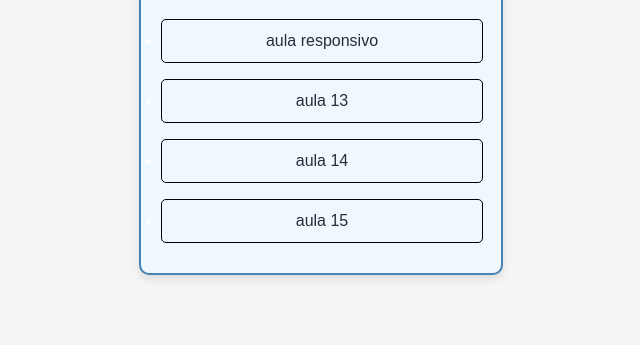
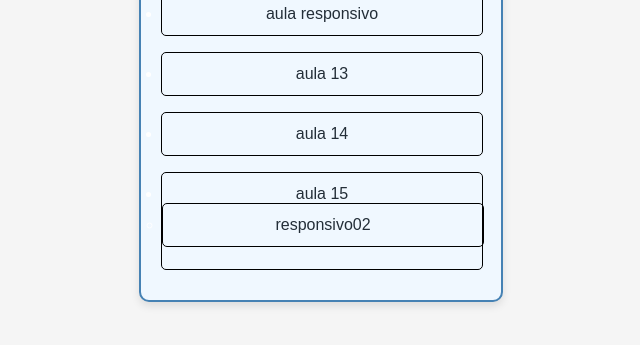
Before and after one commit to KaikePaiva/SENAI, a plain HTML site: page index.html in a window 1280 px wide. Shown: the part 425-770 px from the top of the page, without its empty margins (319-959 px from the left). Drawn offline with Linux system fonts and the light colour scheme.

Commit message:
coloquei o botaokkkkkk burrão

```diff
--- a/index.html
+++ b/index.html
@@ -30,6 +30,10 @@
                     <ul class="menu-item">
                         <li><a href="aulas/responsivo/aula_15/index.html">aula 15</a></li>
 
+                    <ul class="menu-item">
+                        <li><a href="aulas/responsivo/responsivo02/index.html">responsivo02</a></li>
+                    </ul>
+
 
     </div>
 
```
